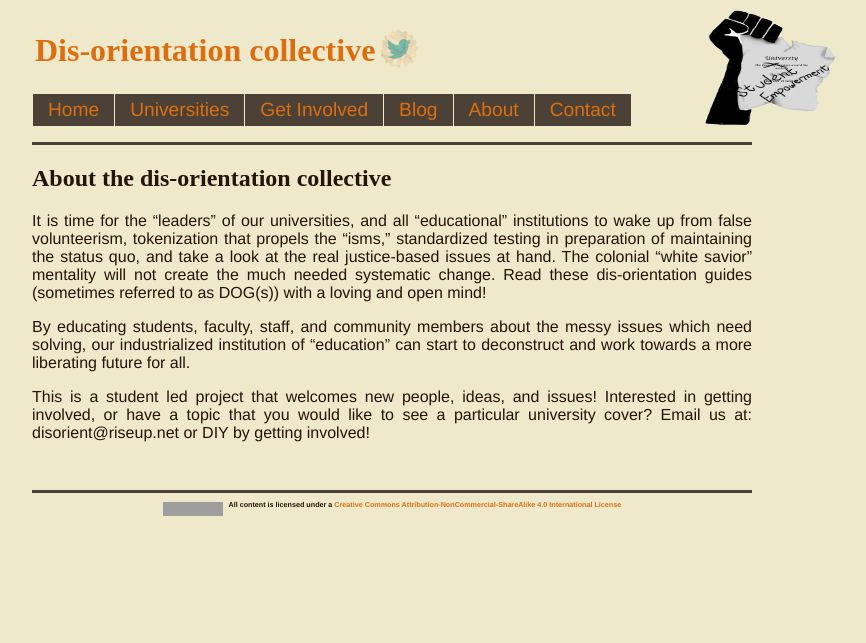
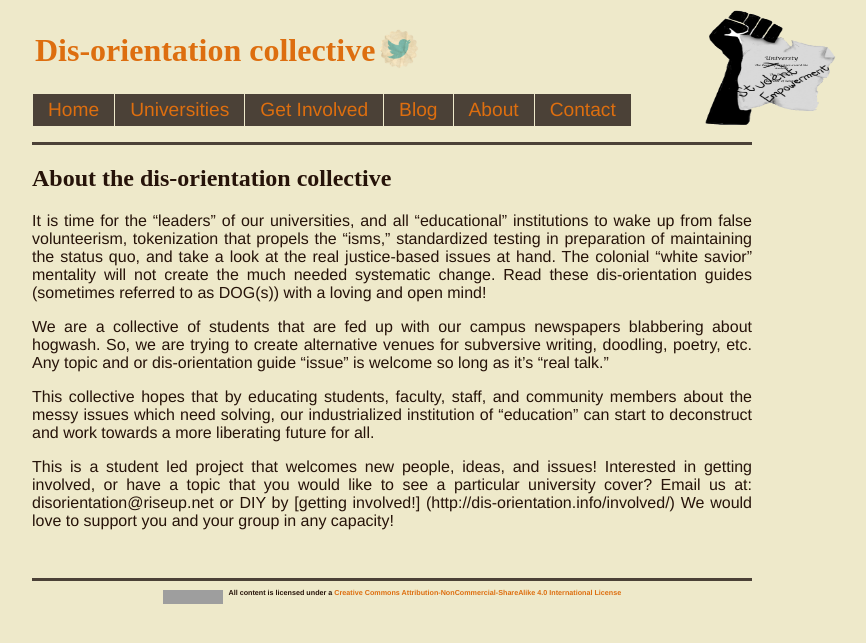
Before and after one commit to dis-orientation/dis-orientation.github.io, a Jekyll site: the page built from about.md, in a window 1280 px wide. Shown: the top 643 px of the page, without its empty margins (248-1114 px from the left). Built offline with Jekyll 4.4.1, drawn with Linux system fonts in a browser that asks for light colours; Markdown is read by kramdown in place of the engine named in the settings; grey boxes are pictures that could not be loaded.

Commit message:
Update about.md

```diff
--- a/about.md
+++ b/about.md
@@ -7,6 +7,8 @@ layout: default
 
 It is time for the "leaders" of our universities, and all "educational" institutions to wake up from false volunteerism, tokenization that propels the "isms," standardized testing in preparation of maintaining the status quo, and take a look at the real justice-based issues at hand. The colonial "white savior" mentality will not create the much needed systematic change. Read these dis-orientation guides (sometimes referred to as DOG(s)) with a loving and open mind!
 
- By educating students, faculty, staff, and community members about the messy issues which need solving, our industrialized institution of "education" can start to deconstruct and work towards a more liberating future for all.
+We are a collective of students that are fed up with our campus newspapers blabbering about hogwash. So, we are trying to create alternative venues for subversive writing, doodling, poetry, etc. Any topic and or dis-orientation guide "issue" is welcome so long as it's "real talk."
 
-This is a student led project that welcomes new people, ideas, and issues! Interested in getting involved, or have a topic that you would like to see a particular university cover? Email us at: disorient@riseup.net or DIY by getting involved!
+ This collective hopes that by educating students, faculty, staff, and community members about the messy issues which need solving, our industrialized institution of "education" can start to deconstruct and work towards a more liberating future for all.
+
+This is a student led project that welcomes new people, ideas, and issues! Interested in getting involved, or have a topic that you would like to see a particular university cover? Email us at: disorientation@riseup.net or DIY by [getting involved!] (http://dis-orientation.info/involved/) We would love to support you and your group in any capacity!
```
